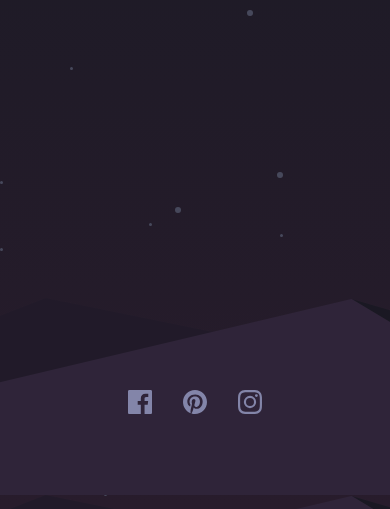
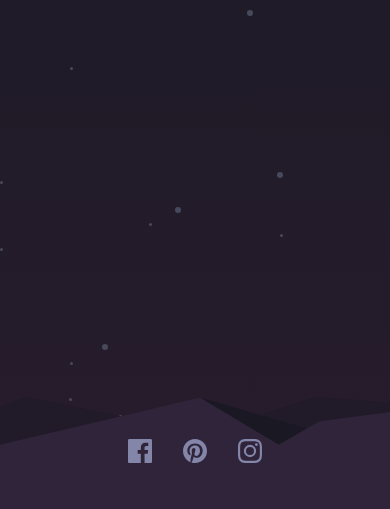
Before and after one commit to helggii/Countdown-Timer, a plain HTML site: page index.html in a window 390 px wide. Shown: the part 335-844 px from the top of the page. Drawn offline with nearby package versions, Linux system fonts and the light colour scheme.

Commit message:
✔ Fixed Footer bug in mobile

```diff
--- a/style.css
+++ b/style.css
@@ -33,6 +33,7 @@ body {
     linear-gradient(180deg, #191a24 0%, #281c2c 100%);
 
   font-family: "Red Hat Text", sans-serif;
+  overflow: hidden;
 }
 
 .main {
@@ -234,6 +235,7 @@ footer {
 
   position: absolute;
   background-image: url("./images/pattern-hills.svg");
+  background-repeat: repeat-x;
   height: 8rem;
 }
 .social-media-wrapper {
@@ -327,6 +329,7 @@ svg:hover > path {
   }
 
   footer {
-    height: 25%;
+    background-size: cover;
+    background-repeat: repeat-x;
   }
 }
```
